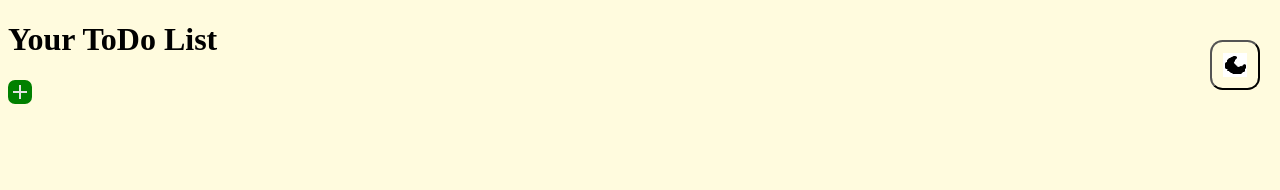
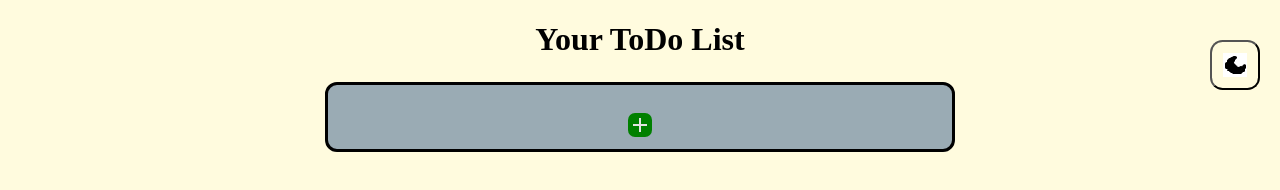
Before and after one commit to VicKek/Login-and-TODO, a plain HTML site: page todo.html in a window 1280 px wide. Drawn offline with Linux system fonts and the light colour scheme.

Commit message:
todo-list all good working, with styling

```diff
--- a/style.css
+++ b/style.css
@@ -10,7 +10,27 @@
     --text-color:#FFFBDE;
     --base-color:#275779;
 }
+.list-container {
+    background-color: var(--light-back-color);
+    text-align: center;
+    border-radius: 12px;
+    border: solid black;
+    padding: 12px;
+    max-width: 600px;
+    margin: 24px auto 0 auto; /* Top-centered */
+}
 
+.todo-list {
+    list-style: none;
+    padding: 0;
+    margin: 0;
+}
+
+.center-box {
+    margin-top: 12px;
+    display: flex;
+    justify-content: center;
+}
 .error-message {
     color: red;
     font-size: 0.9em;
@@ -24,19 +44,22 @@ input.error {
 .add-btn{
     border-style: none;
     background-color: green;
-
-}
+    align-items: center;
+    justify-content: center;
+    align-content: center;
+    }
 .comp-prec{
     font-weight: bold;
 }
+h1{
+    text-align: center;
+}
 
-.todo-list {
-    list-style: none;
-}
 
 .todo-item {
     display: flex;
     align-items: center;
+    justify-content: center;
     gap: 10px;
 }
 
--- a/todo.html
+++ b/todo.html
@@ -25,14 +25,18 @@
         <img src="Images/light_mode_24dp_E3E3E3_FILL1_wght400_GRAD0_opsz24.png" alt="Light Mode">
     </button>
     </header>
+    <div class="list-container">
+        <ul class="todo-list">
 
-    <li class="todo-list">
-
-        <p class="comp-perc"></p>
+            <p class="comp-perc"></p>
 
 
-    </li>
-    <input class="add-btn" type="image" src="Images/add_24dp_E3E3E3_FILL1_wght400_GRAD0_opsz24.png" alt="Add Icon">
+        </ul>
+        <div class="center-box">
+            <input class="add-btn" type="image" src="Images/add_24dp_E3E3E3_FILL1_wght400_GRAD0_opsz24.png" alt="Add Icon">
+        </div>
+    </div>
+
 
 </body>
 </html>
```
